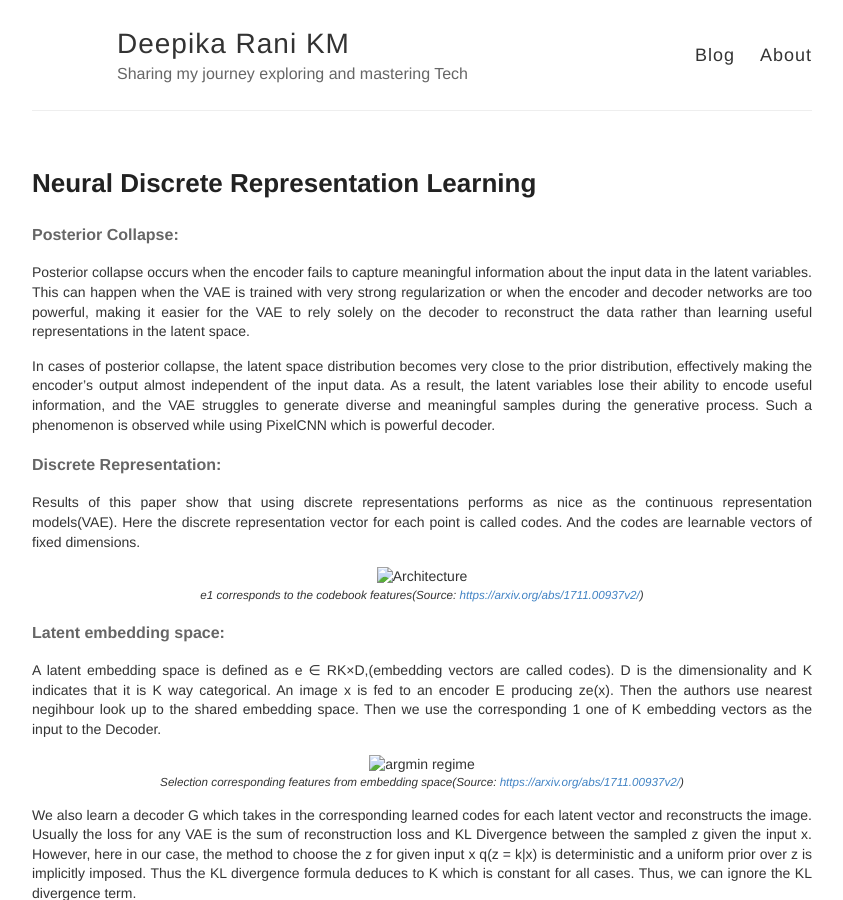
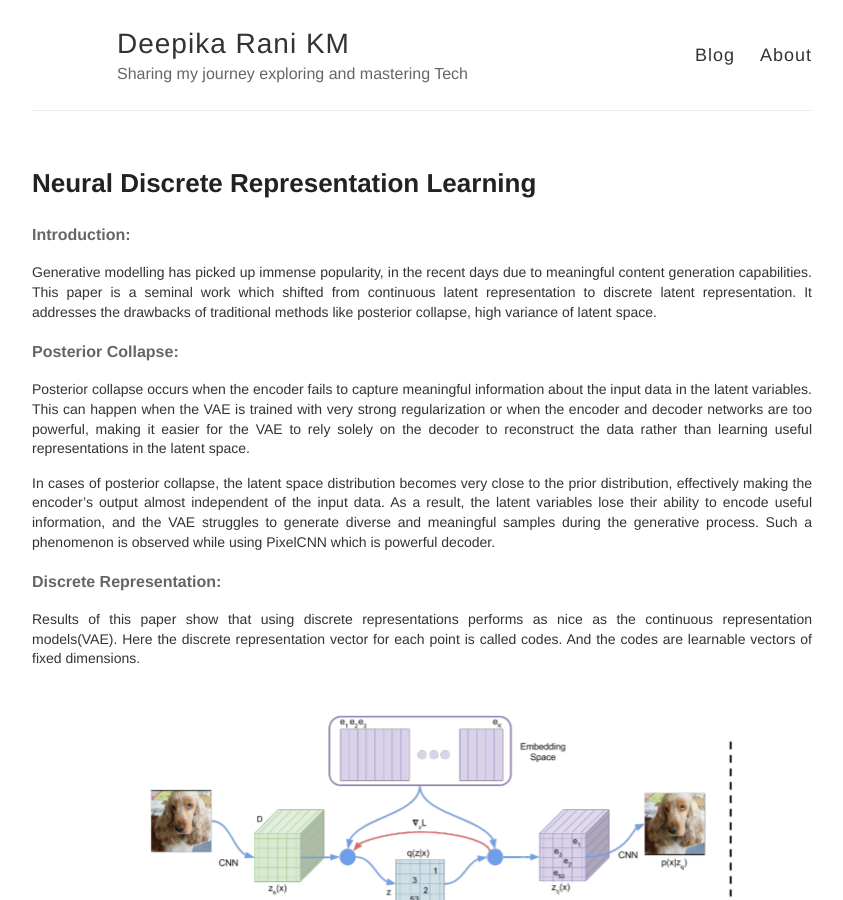
Before and after one commit to deepsthewarrior/deepsthewarrior.github.io, a Jekyll site: the page built from _posts/2023-07-25-Neural-Discrete-Representation-Learning.md, in a window 1280 px wide and 900 px high. Shown: the whole window, without its empty margins (218-1061 px from the left). Built offline with Jekyll 4.4.1, drawn with Linux system fonts in a browser that asks for light colours; our own code applies the rules of GitHub Pages for plain Markdown files.

Commit message:
added intro

```diff
--- a/_posts/2023-07-25-Neural-Discrete-Representation-Learning.md
+++ b/_posts/2023-07-25-Neural-Discrete-Representation-Learning.md
@@ -1,3 +1,6 @@
+#### Introduction:
+Generative modelling has picked up immense popularity, in the recent days due to meaningful content generation capabilities. This paper is a seminal work which shifted from continuous latent representation to discrete latent representation. It addresses the drawbacks of traditional methods like posterior collapse, high variance of latent space.
+
 #### Posterior Collapse:
 Posterior collapse occurs when the encoder fails to capture meaningful information about the input data in the latent variables. This can happen when the VAE is trained with very strong regularization or when the encoder and decoder networks are too powerful, making it easier for the VAE to rely solely on the decoder to reconstruct the data rather than learning useful representations in the latent space.
 
```
Also changed, not shown: images/NNR_arch.PNG (renamed from images/NNR_arch.PNG.png), images/NNR_equation_1.PNG (renamed from images/NNR_equation_1.PNG.png), images/NNR_loss.PNG (renamed from images/NNR_loss.png).
